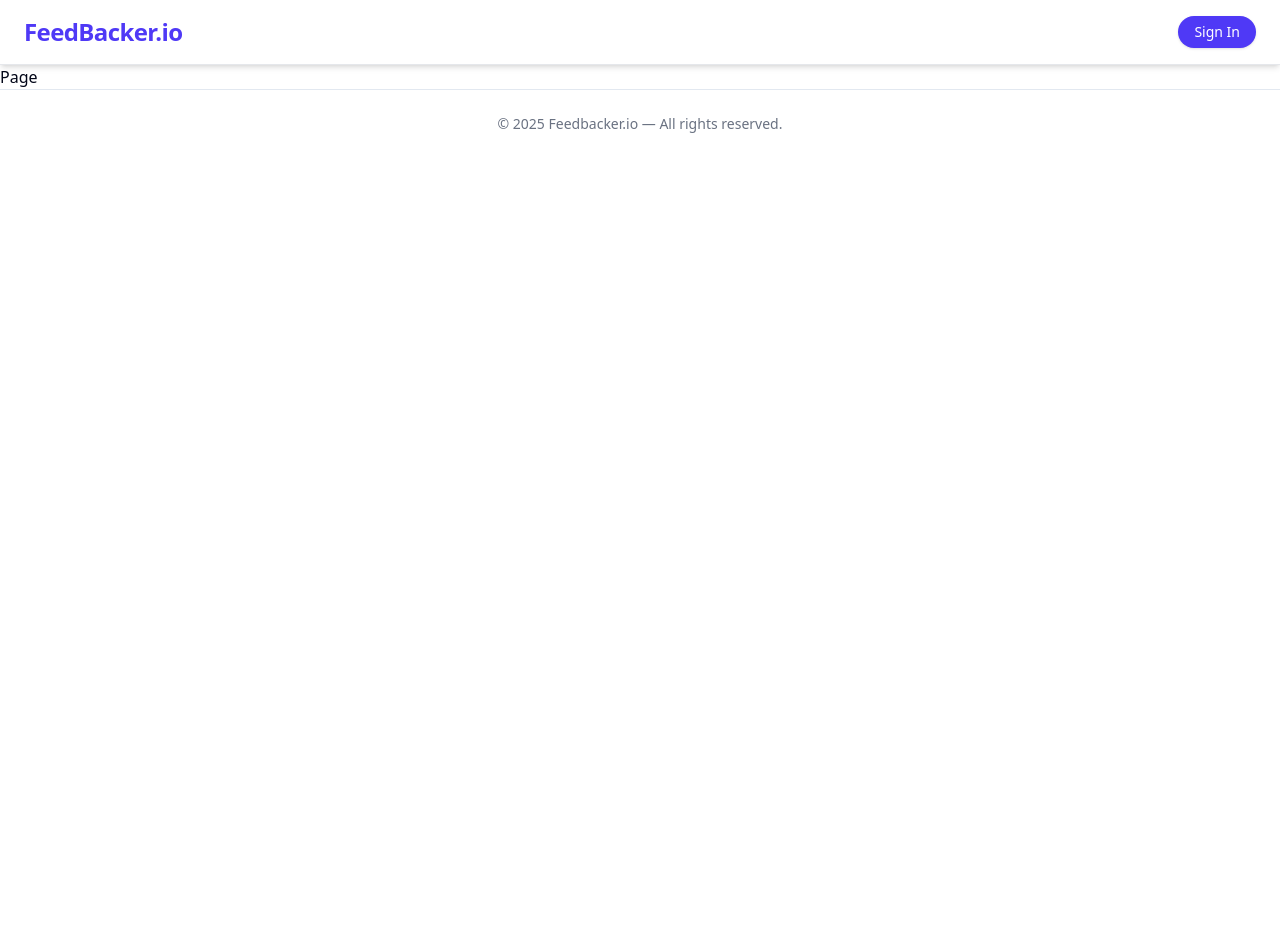
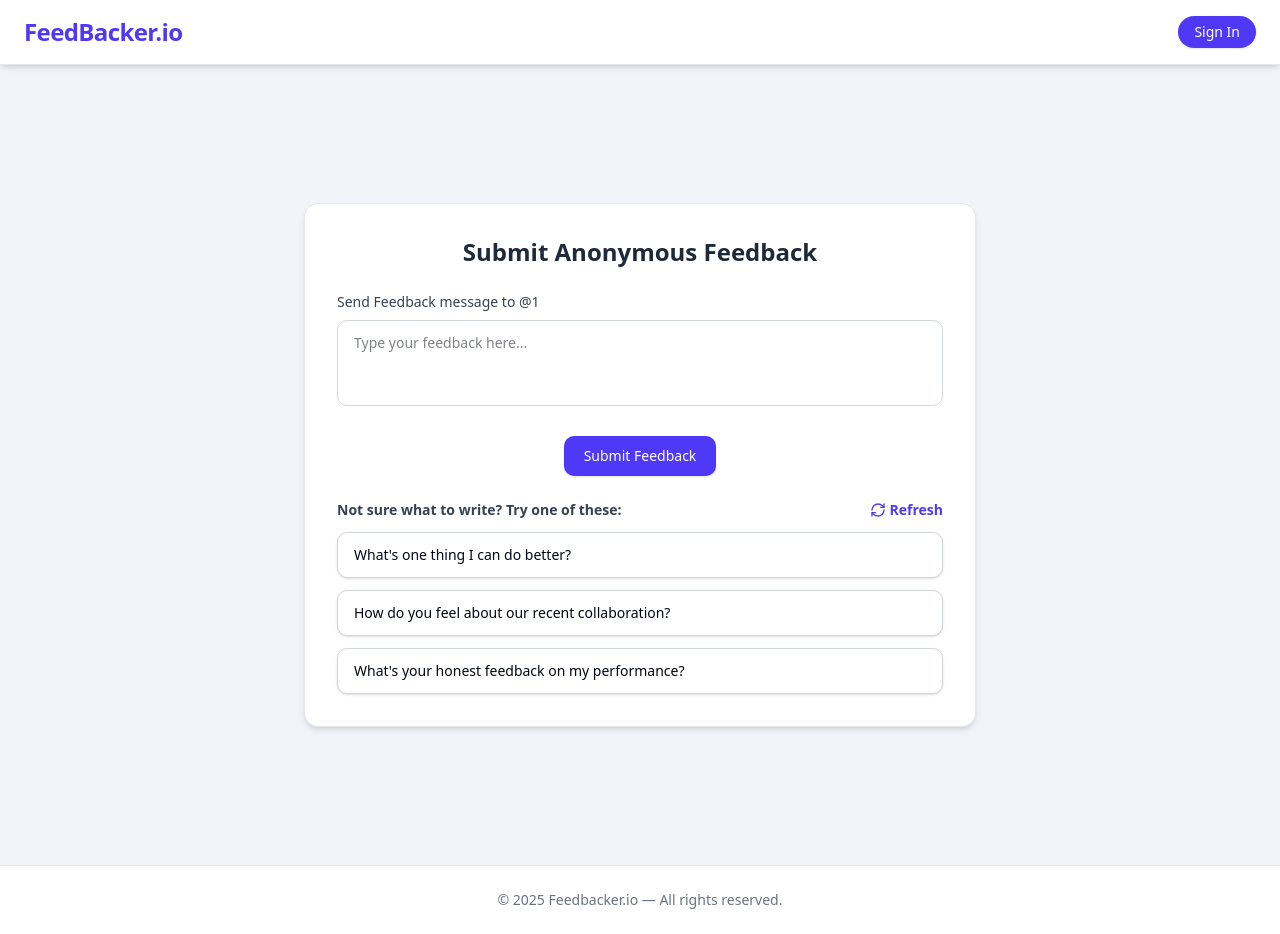
Before and after one commit to nishchayag/feedbacker.io, a Next.js app: page /u/1 in a window 1280 px wide. Before the commit the page ends 800 px from the top, so only its background shows below. Built offline with nearby package versions, Linux system fonts and the light colour scheme; no server answers.

Commit message:
(final commit ?) before deploy

```diff
--- /dev/null
+++ b/app/api/isAcceptingMessagesForSender/route.ts
@@ -0,0 +1,34 @@
+import { NextResponse, NextRequest } from "next/server";
+import connectDB from "@/lib/connectDB";
+import UserModel from "@/models/user.model";
+export async function GET({
+  params,
+}: {
+  params: { username: string; email: string };
+}) {
+  await connectDB();
+  try {
+    const { username, email } = params;
+
+    const user = await UserModel.findOne({
+      $or: [{ username }, { email }],
+    }).select("isAcceptingMessages");
+
+    if (!user) {
+      return NextResponse.json({ error: "User not found" }, { status: 404 });
+    }
+
+    return NextResponse.json({
+      isAcceptingMessages: user.isAcceptingMessages,
+      success: true,
+    });
+  } catch (error: any) {
+    console.error("Error fetching user acceptance status:", error);
+    return NextResponse.json(
+      {
+        error: "Error fetching acceptance status: " + error.message,
+      },
+      { status: 500 }
+    );
+  }
+}
--- a/app/api/sendMessage/route.ts
+++ b/app/api/sendMessage/route.ts
@@ -30,11 +30,13 @@ export async function POST(request: NextRequest) {
     await user.save();
     return NextResponse.json({
       message: "Message sent successfully",
+      success: true,
     });
   } catch (error: any) {
     console.error("Error in sendMessage route:", error);
     return NextResponse.json({
       error: "Error sending message: " + error.message,
+      success: false,
     });
   }
 }
--- a/app/api/suggestMessages/route.ts
+++ b/app/api/suggestMessages/route.ts
@@ -1,45 +1,47 @@
-import { streamText } from "ai";
-import { openai } from "@ai-sdk/openai";
-import { NextRequest } from "next/server";
+// import { generateText } from "ai";
+// import { openai } from "@ai-sdk/openai";
+// import { NextRequest, NextResponse } from "next/server";
 
-export const maxDuration = 30;
+import { NextResponse } from "next/server";
 
-export async function POST(_req: NextRequest): Promise<Response> {
-  try {
-    const prompt = [
-      "Generate 3 concise and thoughtful questions that can be used to collect anonymous feedback from clients.",
-      "Make them varied in tone and purpose (e.g., performance, collaboration, growth).",
-      "Return them as a single string, separated by double pipe symbols: ||",
-      "Example format:",
-      "What can we improve on?||How effectively do we communicate during meetings?||What's one thing we could do to enhance your experience with us?",
-      "Now generate a fresh set of 3 feedback questions in the same format.",
-    ].join(" ");
+// export const maxDuration = 30;
 
-    const result = await streamText({
-      model: openai("gpt-4o"),
-      messages: [
-        {
-          role: "system",
-          content: "You help users generate feedback questions.",
-        },
-        {
-          role: "user",
-          content: prompt,
-        },
-      ],
-    });
+// export async function POST(_req: NextRequest) {
+//   try {
+//     const prompt = [
+//       "Generate 3 concise and thoughtful questions that can be used to collect anonymous feedback from clients.",
+//       "Make them varied in tone and purpose (e.g., performance, collaboration, growth).",
+//       "Return them as a single string, separated by double pipe symbols: ||",
+//       "Example format:",
+//       "What can we improve on?||How effectively do we communicate during meetings?||What's one thing we could do to enhance your experience with us?",
+//       "Now generate a fresh set of 3 feedback questions in the same format.",
+//     ].join(" ");
 
-    // ✅ This returns a native Response with proper streaming
-    return result.toDataStreamResponse();
-  } catch (error) {
-    console.error("❌ Feedback generation error:", error);
+//     const result = await generateText({
+//       model: openai("gpt-4o"),
+//       prompt,
+//     });
 
-    return new Response(
-      JSON.stringify({ error: "Failed to generate feedback suggestions." }),
-      {
-        status: 500,
-        headers: { "Content-Type": "application/json" },
-      }
-    );
-  }
+//     return NextResponse.json({ completion: result.text });
+//   } catch (error) {
+//     console.error("❌ Feedback generation error:", error);
+
+//     return new NextResponse(
+//       JSON.stringify({ error: "Failed to generate feedback suggestions." }),
+//       {
+//         status: 500,
+//         headers: { "Content-Type": "application/json" },
+//       }
+//     );
+//   }
+// }
+
+export async function POST() {
+  return NextResponse.json(
+    {
+      completion:
+        "What's one thing I can do better?||How do you feel about our recent collaboration?||What's your honest feedback on my performance?",
+    },
+    { status: 200 }
+  );
 }
--- a/app/u/[username]/page.tsx
+++ b/app/u/[username]/page.tsx
@@ -1,7 +1,179 @@
-import React from "react";
+"use client";
+import axios from "axios";
+import { useParams } from "next/navigation";
+import React, { useEffect, useState } from "react";
+import { useForm } from "react-hook-form";
+import { toast } from "sonner";
+import { RefreshCw } from "lucide-react";
+import { useCompletion } from "@ai-sdk/react";
+type FormData = {
+  message: string;
+};
 
 const Page = () => {
-  return <div>Page</div>;
+  const [loading, setLoading] = useState(false);
+  const [suggestedMessages, setSuggestedMessages] = useState<string[]>([]);
+  const [messageValue, setMessageValue] = useState("");
+  const [email, setEmail] = useState("");
+  const [username, setUsername] = useState("");
+  const [refreshVar, setRefreshVar] = useState(1);
+  const params = useParams();
+  const [generatingSuggestions, setGeneratingSuggestions] = useState(false);
+
+  useEffect(() => {
+    setUsername(params.username as string);
+    setEmail(params.email as string);
+  }, [params]);
+
+  const handleRefresh = () => {
+    setRefreshVar((prev) => prev * -1);
+  };
+
+  const handleSubmitFunction = async (data: FormData) => {
+    setLoading(true);
+    try {
+      const acceptingResponse = await axios.get(
+        `/api/isAcceptingMessagesForSender`,
+        {
+          params: {
+            username: username,
+            email: email,
+          },
+        }
+      );
+
+      if (!acceptingResponse.data.isAcceptingMessages) {
+        alert("User is not accepting messages.");
+        setLoading(false);
+        return;
+      }
+      const response = await axios.post("/api/sendMessage", {
+        email,
+        username,
+        content: data.message,
+      });
+      if (!response.data.success) {
+        toast.error(response.data.error || "Failed to send message");
+        setLoading(false);
+        return;
+      }
+      toast.success("Message sent successfully");
+    } catch (error) {
+      console.error("Error sending message:", error);
+      toast.error("Failed to send message");
+    } finally {
+      setLoading(false);
+    }
+  };
+
+  const { register, handleSubmit } = useForm<FormData>({
+    defaultValues: {
+      message: "",
+    },
+  });
+  useEffect(() => {
+    const fetchSuggestions = async () => {
+      try {
+        const res = await axios.post("/api/suggestMessages");
+
+        const parts = res.data.completion
+          .split("||")
+          .map((s: string) => s.trim())
+          .filter(Boolean);
+
+        setSuggestedMessages(parts);
+      } catch (err) {
+        console.error("Error fetching suggestions:", err);
+      }
+    };
+
+    fetchSuggestions();
+  }, [refreshVar]);
+
+  return (
+    <div className="min-h-screen flex items-center justify-center px-4 py-16 bg-muted">
+      <div className="w-full max-w-2xl bg-white rounded-xl shadow-md p-8 border border-gray-200">
+        <h1 className="text-2xl font-bold text-center text-gray-800 mb-6">
+          Submit Anonymous Feedback
+        </h1>
+
+        <form
+          className="space-y-6"
+          onSubmit={handleSubmit((data) => handleSubmitFunction(data))}
+        >
+          <div className="relative">
+            <label
+              htmlFor="message"
+              className="block text-sm font-medium text-gray-700 mb-2"
+            >
+              Send Feedback message to {username ? `@${username}` : email}
+            </label>
+            <textarea
+              id="message"
+              {...register("message")}
+              placeholder="Type your feedback here..."
+              rows={3}
+              value={messageValue}
+              onChange={(e) => setMessageValue(e.target.value)}
+              className="w-full resize-none overflow-hidden rounded-lg border border-gray-300 px-4 py-3 focus:outline-none focus:ring-2 focus:ring-indigo-500 focus:border-indigo-500 text-sm transition-all"
+              onInput={(e) => {
+                e.currentTarget.style.height = "auto";
+                e.currentTarget.style.height =
+                  e.currentTarget.scrollHeight + "px";
+              }}
+            />
+          </div>
+
+          <div className="flex items-center justify-center">
+            <button
+              type="submit"
+              className="bg-indigo-600 hover:bg-indigo-700 text-white text-sm font-medium py-2.5 px-5 rounded-lg shadow transition"
+            >
+              Submit Feedback
+            </button>
+          </div>
+        </form>
+        {/* Suggestion Box - OUTSIDE CARD */}
+        <div className="w-full max-w-2xl mt-6">
+          <h2 className="text-sm font-semibold text-gray-700 mb-3 flex justify-between">
+            Not sure what to write? Try one of these:{" "}
+            <button
+              onClick={handleRefresh}
+              className="flex items-center gap-1 text-sm text-indigo-600 hover:text-indigo-800 transition"
+            >
+              <RefreshCw
+                className={`h-4 w-4 ${generatingSuggestions ? "animate-spin" : ""}`}
+              />
+              Refresh
+            </button>
+          </h2>
+
+          <div className="grid gap-3">
+            {suggestedMessages.map((suggestion, index) => (
+              <button
+                key={index}
+                type="button"
+                onClick={() => {
+                  setMessageValue(suggestion);
+                  const textarea = document.getElementById(
+                    "message"
+                  ) as HTMLTextAreaElement;
+                  if (textarea) {
+                    textarea.value = suggestion;
+                    textarea.style.height = "auto";
+                    textarea.style.height = textarea.scrollHeight + "px";
+                  }
+                }}
+                className="text-left w-full bg-white hover:bg-indigo-50 transition border border-gray-300 rounded-lg px-4 py-3 text-sm shadow cursor-pointer"
+              >
+                {suggestion}
+              </button>
+            ))}
+          </div>
+        </div>
+      </div>
+    </div>
+  );
 };
 
 export default Page;
--- a/middleware.ts
+++ b/middleware.ts
@@ -9,10 +9,10 @@ const authPages = [
   "/forgotPassword",
   "/resetPassword",
   "/verifyEmail",
-  "/u/[username]",
 ];
 const isAuthPage = (path: string) => {
-  return authPages.includes(path);
+  const isFeedbackPage = path.startsWith("/u/");
+  return authPages.includes(path) || isFeedbackPage;
 };
 
 export async function middleware(request: NextRequest) {
@@ -32,7 +32,5 @@ export async function middleware(request: NextRequest) {
 }
 
 export const config = {
-  matcher: [
-    "/((?!_next|favicon.ico|api/|login|signup|forgotPassword|resetPassword|verifyEmail|u/[username]).*)",
-  ],
+  matcher: ["/((?!_next|favicon.ico|api/).*)"],
 };
--- a/package.json
+++ b/package.json
@@ -19,7 +19,7 @@
     "@radix-ui/react-slot": "^1.2.3",
     "@radix-ui/react-switch": "^1.2.5",
     "@react-email/components": "^0.2.0",
-    "ai": "^4.3.17",
+    "ai": "^4.3.19",
     "axios": "^1.10.0",
     "bcryptjs": "^3.0.2",
     "class-variance-authority": "^0.7.1",
```
Also changed, not shown: 1 other file (tests, documents, lock files or other folders).
